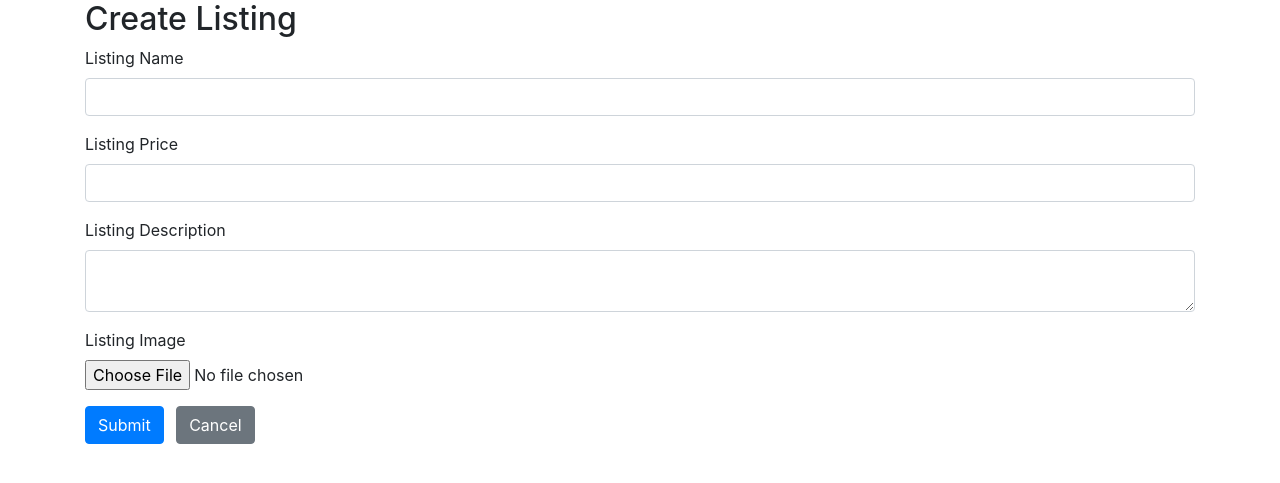
After one commit to NashTabios/Finals, a PHP site: page /createlisting.php in a window 1280 px wide. The commit adds this page. Shown: the top 483 px of the page. Run offline with PHP 8.4, Linux system fonts and the light colour scheme.

Commit message:
added functionalities to listing
nakakapaglagay na listings pero di pa sya masyadong tapos

```diff
--- /dev/null
+++ b/createlisting.php
@@ -0,0 +1,151 @@
+<?php
+session_start();
+
+// Include config file
+require_once "config.php";
+
+// Define variables and initialize with empty values
+$listing_name = $listing_price = $listing_desc = "";
+$listing_name_err = $listing_price_err = $listing_desc_err = $listing_image_err = "";
+
+// Processing form data when form is submitted
+if ($_SERVER["REQUEST_METHOD"] == "POST") {
+    // Validate listing name
+    $input_listing_name = trim($_POST["listing_name"]);
+    if (empty($input_listing_name)) {
+        $listing_name_err = "Please enter a listing name.";
+    } else {
+        $listing_name = $input_listing_name;
+    }
+
+    // Validate listing price
+    $input_listing_price = trim($_POST["listing_price"]);
+    if (empty($input_listing_price)) {
+        $listing_price_err = "Please enter the listing price.";
+    } elseif (!ctype_digit($input_listing_price)) {
+        $listing_price_err = "Please enter a valid listing price.";
+    } else {
+        $listing_price = $input_listing_price;
+    }
+
+    // Validate listing description
+    $input_listing_desc = trim($_POST["listing_desc"]);
+    if (empty($input_listing_desc)) {
+        $listing_desc_err = "Please enter a listing description.";
+    } else {
+        $listing_desc = $input_listing_desc;
+    }
+
+    // Validate and process listing image
+    $targetDirectory = "uploads/";
+    $targetFile = $targetDirectory . basename($_FILES["listing_image"]["name"]);
+    $uploadOk = 1;
+    $imageFileType = strtolower(pathinfo($targetFile, PATHINFO_EXTENSION));
+
+    // Check if image file is a actual image or fake image
+    if (isset($_POST["submit"])) {
+        $check = getimagesize($_FILES["listing_image"]["tmp_name"]);
+        if ($check !== false) {
+            $uploadOk = 1;
+        } else {
+            $listing_image_err = "File is not an image.";
+            $uploadOk = 0;
+        }
+    }
+
+    // Check file size
+    if ($_FILES["listing_image"]["size"] > 500000) {
+        $listing_image_err = "Sorry, your file is too large.";
+        $uploadOk = 0;
+    }
+
+    // Allow certain file formats
+    if ($imageFileType != "jpg" && $imageFileType != "png" && $imageFileType != "jpeg" && $imageFileType != "gif") {
+        $listing_image_err = "Sorry, only JPG, JPEG, PNG & GIF files are allowed.";
+        $uploadOk = 0;
+    }
+
+    // Check if $uploadOk is set to 0 by an error
+    if ($uploadOk == 0) {
+        $listing_image_err = "Sorry, your file was not uploaded.";
+    } else {
+        if (move_uploaded_file($_FILES["listing_image"]["tmp_name"], $targetFile)) {
+            // File uploaded successfully, proceed with other data insertion
+            $sql = "INSERT INTO listing (listing_name, listing_price, listing_desc, listing_image, user_name) VALUES (?, ?, ?, ?, ?)";
+
+            if ($stmt = $mysqli->prepare($sql)) {
+                // Bind variables to the prepared statement as parameters
+                $stmt->bind_param("sssss", $param_listing_name, $param_listing_price, $param_listing_desc, $param_listing_image, $param_user_name);
+
+                // Set parameters
+                $param_listing_name = $listing_name;
+                $param_listing_price = $listing_price;
+                $param_listing_desc = $listing_desc;
+                $param_listing_image = $targetFile;
+                $param_user_name = $_SESSION["user_name"];
+
+                // Attempt to execute the prepared statement
+                if ($stmt->execute()) {
+                    // Records created successfully. Redirect to listing page
+                    header("location: listing.php");
+                    exit();
+                } else {
+                    echo "Something went wrong. Please try again later.";
+                }
+
+                // Close statement
+                $stmt->close();
+            }
+        } else {
+            $listing_image_err = "Sorry, there was an error uploading your file.";
+        }
+    }
+
+    // Close connection
+    $mysqli->close();
+}
+?>
+
+<!DOCTYPE html>
+<html lang="en">
+
+<head>
+    <meta charset="UTF-8">
+    <meta name="viewport" content="width=device-width, initial-scale=1.0">
+    <title>Create Listing</title>
+    <link rel="stylesheet" href="https://stackpath.bootstrapcdn.com/bootstrap/4.5.2/css/bootstrap.min.css">
+</head>
+
+<body>
+    <div class="container">
+        <h2>Create Listing</h2>
+        <form action="<?php echo htmlspecialchars($_SERVER["PHP_SELF"]); ?>" method="post" enctype="multipart/form-data">
+            <div class="form-group">
+                <label>Listing Name</label>
+                <input type="text" name="listing_name" class="form-control <?php echo (!empty($listing_name_err)) ? 'is-invalid' : ''; ?>" value="<?php echo $listing_name; ?>">
+                <span class="invalid-feedback"><?php echo $listing_name_err; ?></span>
+            </div>
+            <div class="form-group">
+                <label>Listing Price</label>
+                <input type="text" name="listing_price" class="form-control <?php echo (!empty($listing_price_err)) ? 'is-invalid' : ''; ?>" value="<?php echo $listing_price; ?>">
+                <span class="invalid-feedback"><?php echo $listing_price_err; ?></span>
+            </div>
+            <div class="form-group">
+                <label>Listing Description</label>
+                <textarea name="listing_desc" class="form-control <?php echo (!empty($listing_desc_err)) ? 'is-invalid' : ''; ?>"><?php echo $listing_desc; ?></textarea>
+                <span class="invalid-feedback"><?php echo $listing_desc_err; ?></span>
+            </div>
+            <div class="form-group">
+                <label>Listing Image</label>
+                <input type="file" name="listing_image" class="form-control-file <?php echo (!empty($listing_image_err)) ? 'is-invalid' : ''; ?>">
+                <span class="invalid-feedback"><?php echo $listing_image_err; ?></span>
+            </div>
+            <div class="form-group">
+                <input type="submit" class="btn btn-primary" value="Submit" name="submit">
+                <a href="listing.php" class="btn btn-secondary ml-2">Cancel</a>
+            </div>
+        </form>
+    </div>
+</body>
+
+</html>
--- a/index.php
+++ b/index.php
@@ -17,6 +17,7 @@
 </html>
     <p><a href="login.php">login</a></p>
     <p><a href="register.php">signup</a></p>
+    <p><a href="aboutus.php">about us</a></p>
 </body>
 
 </html>
```
Also changed, not shown: listing.php (+54 -12 lines), listingdetails.php (added, +11 -0 lines), profile.php (added), uploads/436733367_399842039625877_7524423132831593595_n.jpg (added), uploads/haha.jpg (added), uploads/steph.jpg (added).
